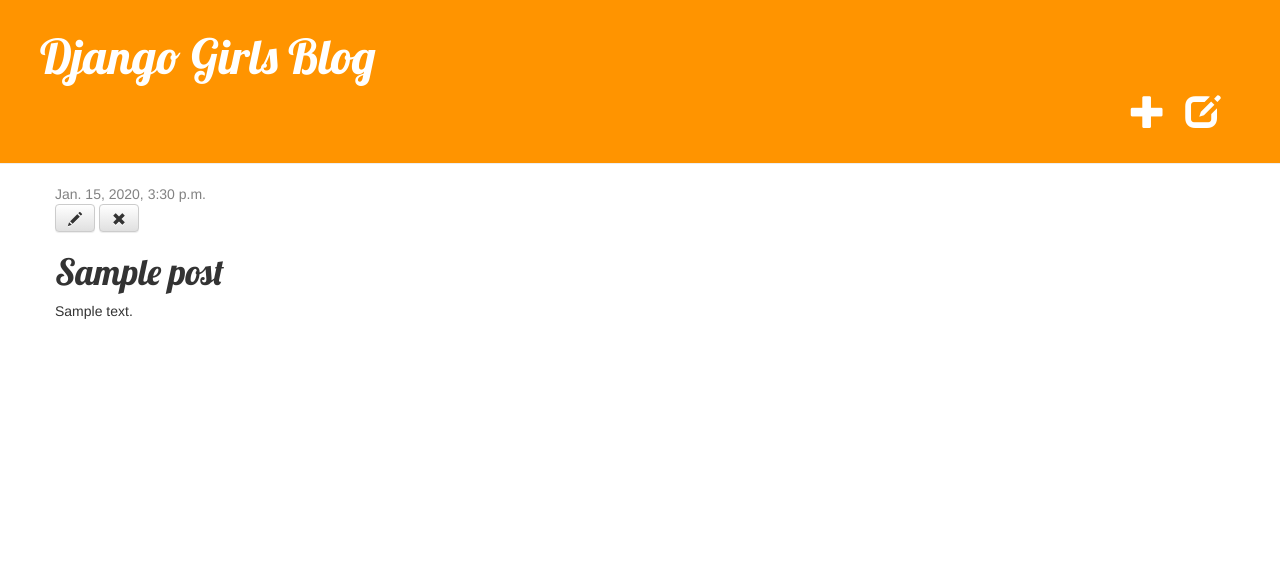
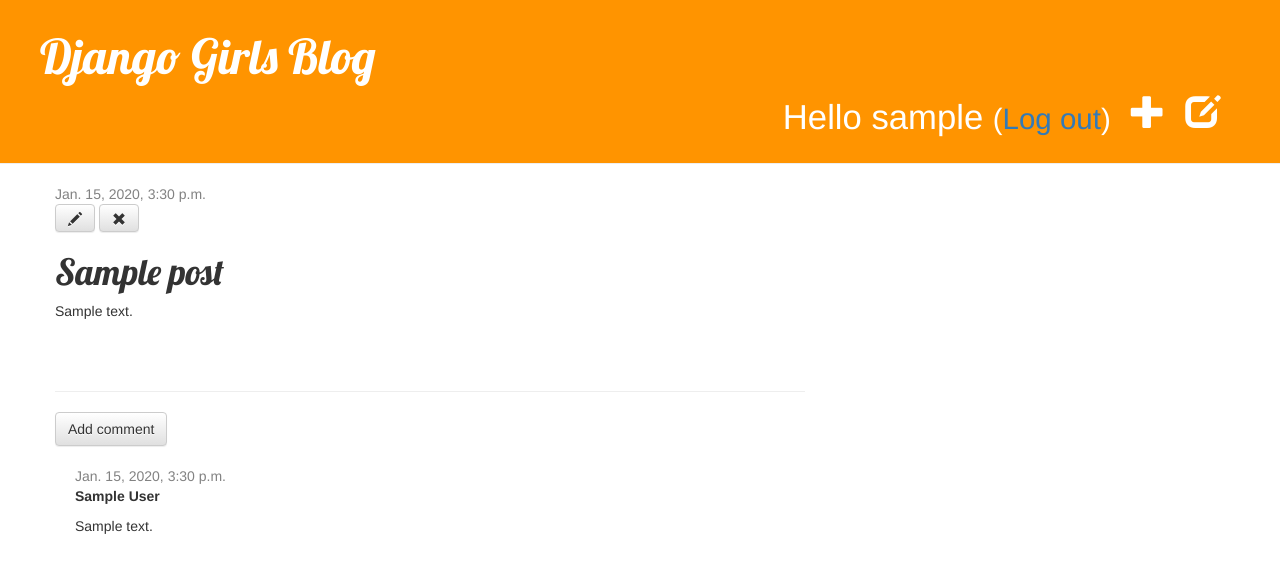
Before and after one commit to talk2shruthivs/my-first-blog, a Django app: page /post/1/ in a window 1280 px wide. Shown: the top 573 px of the page. Run offline with Django 3.2, Linux system fonts and the light colour scheme; a user stored in the database is signed in; tables that the repository leaves empty hold one stand-in row (values such as "Sample post"); some libraries are stand-ins or nearby versions.

Commit message:
Added login and logout features

```diff
--- a/blog/admin.py
+++ b/blog/admin.py
@@ -1,4 +1,5 @@
 from django.contrib import admin
-from .models import Post
+from .models import Post, Comment
 
 admin.site.register(Post)
+admin.site.register(Comment)
--- a/blog/models.py
+++ b/blog/models.py
@@ -17,3 +17,20 @@ class Post(models.Model):
 
     def __str__(self):
         return self.title
+
+    def approved_comments(self):
+        return self.comments.filter(approved_comment=True)
+
+class Comment(models.Model):
+    post = models.ForeignKey('blog.Post', related_name='comments')
+    author = models.CharField(max_length=200)
+    text = models.TextField()
+    created_date = models.DateTimeField(default=timezone.now)
+    approved_comment = models.BooleanField(default=False)
+
+    def approve(self):
+        self.approved_comment = True
+        self.save()
+
+    def __str__(self):
+        return self.text
--- a/blog/static/css/blog.css
+++ b/blog/static/css/blog.css
@@ -54,3 +54,7 @@ h1, h2, h3, h4 {
 .post h1 a, .post h1 a:visited {
     color: #000000;
 }
+
+.comment {
+    margin: 20px 0px 20px 20px;
+}
--- a/blog/templates/blog/base.html
+++ b/blog/templates/blog/base.html
@@ -14,6 +14,9 @@
             {% if user.is_authenticated %}
               <a href="{% url 'post_draft_list' %}" class="top-menu"><span class="glyphicon glyphicon-edit"></span></a>
               <a href="{% url 'post_new' %}" class="top-menu"><span class="glyphicon glyphicon-plus"></span></a>
+              <p class="top-menu">Hello {{ user.username }} <small>(<a href="{% url 'logout' %}">Log out</a>)</small></p>
+            {% else %}
+              <a href="{% url 'login' %}" class="top-menu"><span class="glyphicon glyphicon-lock"></span></a>
             {% endif %}
         </div>
 
--- a/blog/templates/blog/post_detail.html
+++ b/blog/templates/blog/post_detail.html
@@ -16,4 +16,22 @@
       <h1>{{ post.title }}</h1>
       <p>{{ post.text|linebreaksbr }}</p>
     </div>
+
+    <hr>
+    <a class="btn btn-default" href="{% url 'add_comment_to_post' pk=post.pk %}">Add comment</a>
+    {% for comment in post.comments.all %}
+    {% if user.is_authenticated or comment.approved_comment %}
+    <div class="comment">
+        <div class="date">{{ comment.created_date }}</div>
+        {% if not comment.approved_comment %}
+          <a class="btn btn-default" href="{% url 'comment_remove' pk=comment.pk %}"><span class="glyphicon glyphicon-remove"></span></a>
+          <a class="btn btn-default" href="{% url 'comment_approve' pk=comment.pk %}"><span class="glyphicon glyphicon-ok"></span></a>
+        {% endif %}
+        <strong>{{ comment.author }}</strong>
+        <p>{{ comment.text|linebreaks }}</p>
+    </div>
+    {% endif %}
+    {% empty %}
+      <p>No comments here yet :(</p>
+    {% endfor %}
 {% endblock %}
--- a/blog/templates/blog/post_list.html
+++ b/blog/templates/blog/post_list.html
@@ -8,6 +8,7 @@
       <p>{{post.published_date}} </p>
     </div>
     <p>{{post.text|linebreaksbr}} </p>
+    <a href="{% url 'post_detail' pk=post.pk %}">Comments: {{ post.approved_comments.count }}</a>
   </div>
 {% endfor %}
 {% endblock %}
--- a/blog/urls.py
+++ b/blog/urls.py
@@ -1,5 +1,6 @@
-from django.conf.urls import url
+from django.conf.urls import include, url
 from . import views
+from django.contrib import admin
 
 urlpatterns = [
     url(r'^$', views.post_list, name='post_list'),
@@ -9,4 +10,7 @@ urlpatterns = [
     url(r'^drafts/$', views.post_draft_list, name='post_draft_list'),
     url(r'^post/(?P<pk>\d+)/publish/$', views.post_publish, name='post_publish'),
     url(r'^post/(?P<pk>\d+)/remove/$', views.post_remove, name='post_remove'),
+    url(r'^post/(?P<pk>\d+)/comment/$', views.add_comment_to_post, name='add_comment_to_post'),
+    url(r'^comment/(?P<pk>\d+)/approve/$', views.comment_approve, name='comment_approve'),
+    url(r'^comment/(?P<pk>\d+)/remove/$', views.comment_remove, name='comment_remove'),
 ]
--- a/blog/views.py
+++ b/blog/views.py
@@ -1,8 +1,9 @@
 from django.shortcuts import render, get_object_or_404
 from django.utils import timezone
-from .models import Post
-from .forms import PostForm
+from .models import Post, Comment
+from .forms import PostForm, CommentForm
 from django.shortcuts import redirect
+from django.contrib.auth.decorators import login_required
 
 def post_list(request):
     posts = Post.objects.filter(published_date__lte=timezone.now()).order_by('published_date')
@@ -13,6 +14,7 @@ def post_detail(request, pk):
     post = get_object_or_404(Post, pk=pk)
     return render(request, 'blog/post_detail.html', {'post': post})
 
+@login_required
 def post_new(request):
     if request.method == "POST":
         form = PostForm(request.POST)
@@ -26,6 +28,7 @@ def post_new(request):
         form = PostForm()
     return render(request, 'blog/post_edit.html', {'form': form})
 
+@login_required
 def post_edit(request, pk):
     post = get_object_or_404(Post, pk=pk)
     if request.method == "POST":
@@ -40,16 +43,45 @@ def post_edit(request, pk):
         form = PostForm(instance=post)
     return render(request, 'blog/post_edit.html', {'form': form})
 
+@login_required
 def post_draft_list(request):
     posts = Post.objects.filter(published_date__isnull=True).order_by('created_date')
     return render(request, 'blog/post_draft_list.html', {'posts': posts})
 
+@login_required
 def post_publish(request, pk):
     post = get_object_or_404(Post, pk=pk)
     post.publish()
     return redirect('post_detail', pk=pk)
 
+@login_required
 def post_remove(request, pk):
     post = get_object_or_404(Post, pk=pk)
     post.delete()
     return redirect('post_list')
+
+def add_comment_to_post(request, pk):
+    post = get_object_or_404(Post, pk=pk)
+    if request.method == "POST":
+        form = CommentForm(request.POST)
+        if form.is_valid():
+            comment = form.save(commit=False)
+            comment.post = post
+            comment.save()
+            return redirect('post_detail', pk=post.pk)
+    else:
+        form = CommentForm()
+    return render(request, 'blog/add_comment_to_post.html', {'form': form})
+
+
+@login_required
+def comment_approve(request, pk):
+    comment = get_object_or_404(Comment, pk=pk)
+    comment.approve()
+    return redirect('post_detail', pk=comment.post.pk)
+
+@login_required
+def comment_remove(request, pk):
+    comment = get_object_or_404(Comment, pk=pk)
+    comment.delete()
+    return redirect('post_detail', pk=comment.post.pk)
--- a/mysite/settings.py
+++ b/mysite/settings.py
@@ -120,3 +120,4 @@ USE_TZ = True
 
 STATIC_URL = '/static/'
 STATIC_ROOT = os.path.join(BASE_DIR, 'static')
+LOGIN_REDIRECT_URL = '/'
--- a/mysite/urls.py
+++ b/mysite/urls.py
@@ -15,8 +15,11 @@ Including another URLconf
 """
 from django.conf.urls import include, url
 from django.contrib import admin
+from django.contrib.auth import views
 
 urlpatterns = [
     url(r'^admin/', admin.site.urls),
+    url(r'^accounts/login/$', views.login, name='login'),
+    url(r'^accounts/logout/$', views.logout, name='logout', kwargs={'next_page': '/'}),
     url(r'', include('blog.urls')),
 ]
```
Also changed, not shown: blog/forms.py (+7 -1 lines), blog/templates/blog/add_comment_to_post.html (added, +9 -0 lines), blog/templates/registration/login.html (added, +24 -0 lines), blog/migrations/0002_comment.py (added).
